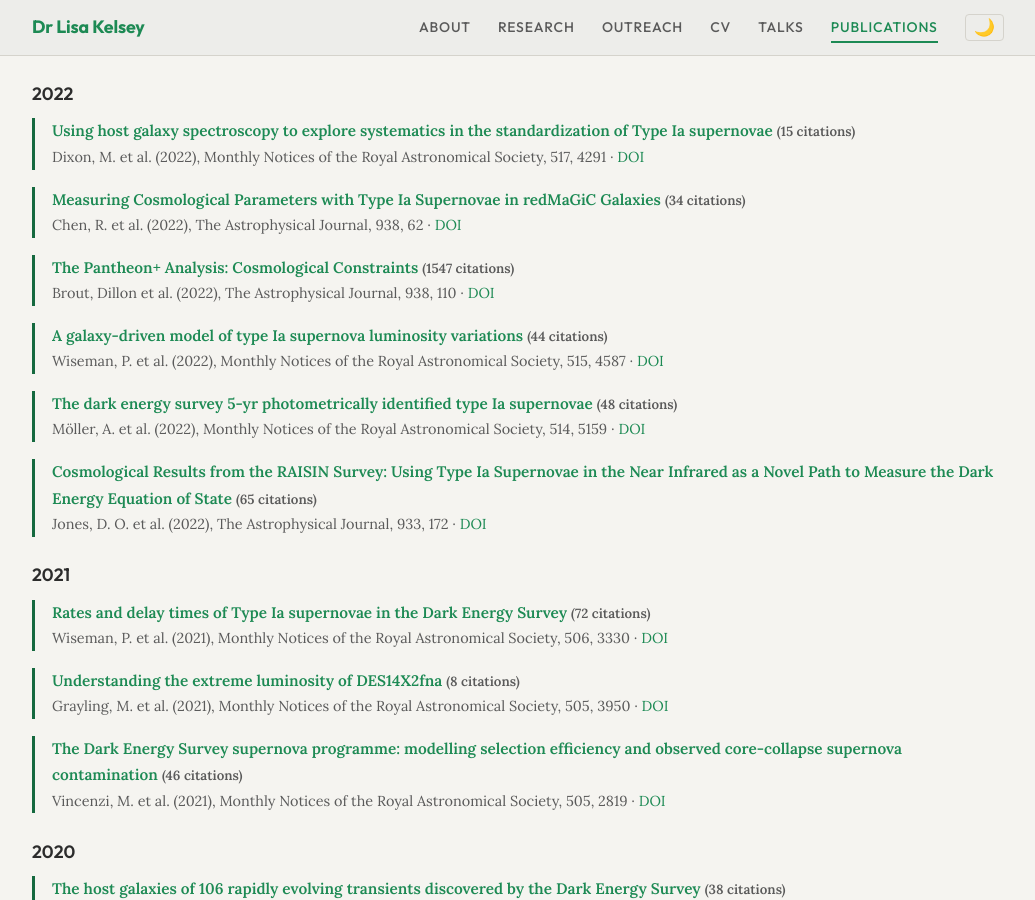
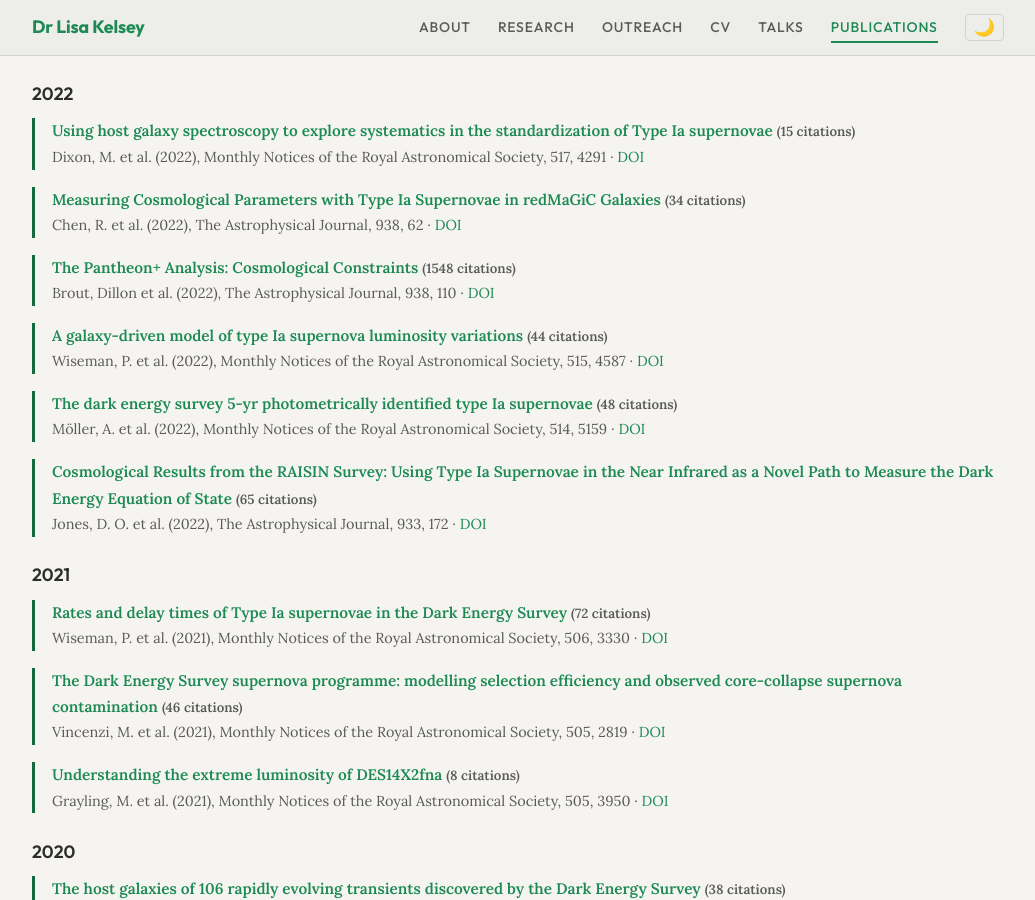
Before and after one commit to LKelsey/LKelsey.github.io, a Jekyll site: the page built from publications.md, in a window 1280 px wide and 900 px high, scrolled down 3073 px. Shown: the whole window, without its empty margins (122-1157 px from the left). Built offline with Jekyll 4.4.1, drawn with Linux system fonts in a browser that asks for light colours; part of the change alters nothing that is shown; some of the changed text lies outside the part shown.

Commit message:
Auto-update publications from ADS

```diff
--- a/_data/publications.yml
+++ b/_data/publications.yml
@@ -1,4 +1,4 @@
-# Auto-generated from ADS library on 2026-08-21 06:33 UTC
+# Auto-generated from ADS library on 2026-08-22 06:27 UTC
 # Do not edit manually
 
 first_author:
@@ -68,7 +68,7 @@ coauthor:
       journal: "Monthly Notices of the Royal Astronomical Society, 548, stag632"
       url: https://ui.adsabs.harvard.edu/abs/2026MNRAS.548ag632P/abstract
       bibcode: "2026MNRAS.548ag632P"
-      citations: 138
+      citations: 139
       doi: https://doi.org/10.1093/mnras/stag632
     - title: "On the origin of the environmental step: A BayeSN view of the ZTF SN Ia DR2"
       authors: "Ginolin, Madeleine et al."
@@ -86,6 +86,14 @@ coauthor:
       bibcode: "2026MNRAS.548f2261K"
       citations: 4
       doi: https://doi.org/10.1093/mnras/staf2261
+    - title: "Searching for outbursts from Symbiotic Binaries in GOTO and ATLAS data"
+      authors: "Ramsay, G. et al."
+      year: 2026
+      journal: "arXiv e-prints, arXiv:2603.06344"
+      url: https://ui.adsabs.harvard.edu/abs/2026arXiv260306344R/abstract
+      bibcode: "2026arXiv260306344R"
+      citations: 0
+      doi: https://doi.org/10.48550/arXiv.2603.06344
     - title: "The Gravitational-wave Optical Transient Observer (GOTO) data pipeline and workflow for transient discovery"
       authors: "Lyman, J. D. et al."
       year: 2026
@@ -94,14 +102,6 @@ coauthor:
       bibcode: "2026arXiv260302330L"
       citations: 5
       doi: https://doi.org/10.48550/arXiv.2603.02330
-    - title: "Searching for outbursts from Symbiotic Binaries in GOTO and ATLAS data"
-      authors: "Ramsay, G. et al."
-      year: 2026
-      journal: "arXiv e-prints, arXiv:2603.06344"
-      url: https://ui.adsabs.harvard.edu/abs/2026arXiv260306344R/abstract
-      bibcode: "2026arXiv260306344R"
-      citations: 0
-      doi: https://doi.org/10.48550/arXiv.2603.06344
     - title: "Archival Gravitational-Wave Optical Transient Observer Photometry and Zwicky Transient Facility Localization of Galactic Novae: Quiescent Constraints and Improved Coordinates"
       authors: "Khamrat, Sutharut et al."
       year: 2026
@@ -300,7 +300,7 @@ coauthor:
       journal: "The Astrophysical Journal, 938, 110"
       url: https://ui.adsabs.harvard.edu/abs/2022ApJ...938..110B/abstract
       bibcode: "2022ApJ...938..110B"
-      citations: 1547
+      citations: 1548
       doi: https://doi.org/10.3847/1538-4357/ac8e04
     - title: "A galaxy-driven model of type Ia supernova luminosity variations"
       authors: "Wiseman, P. et al."
@@ -334,6 +334,14 @@ coauthor:
       bibcode: "2021MNRAS.506.3330W"
       citations: 72
       doi: https://doi.org/10.1093/mnras/stab1943
+    - title: "The Dark Energy Survey supernova programme: modelling selection efficiency and observed core-collapse supernova contamination"
+      authors: "Vincenzi, M. et al."
+      year: 2021
+      journal: "Monthly Notices of the Royal Astronomical Society, 505, 2819"
+      url: https://ui.adsabs.harvard.edu/abs/2021MNRAS.505.2819V/abstract
+      bibcode: "2021MNRAS.505.2819V"
+      citations: 46
+      doi: https://doi.org/10.1093/mnras/stab1353
     - title: "Understanding the extreme luminosity of DES14X2fna"
       authors: "Grayling, M. et al."
       year: 2021
@@ -342,14 +350,6 @@ coauthor:
       bibcode: "2021MNRAS.505.3950G"
       citations: 8
       doi: https://doi.org/10.1093/mnras/stab1478
-    - title: "The Dark Energy Survey supernova programme: modelling selection efficiency and observed core-collapse supernova contamination"
-      authors: "Vincenzi, M. et al."
-      year: 2021
-      journal: "Monthly Notices of the Royal Astronomical Society, 505, 2819"
-      url: https://ui.adsabs.harvard.edu/abs/2021MNRAS.505.2819V/abstract
-      bibcode: "2021MNRAS.505.2819V"
-      citations: 46
-      doi: https://doi.org/10.1093/mnras/stab1353
     - title: "The host galaxies of 106 rapidly evolving transients discovered by the Dark Energy Survey"
       authors: "Wiseman, P. et al."
       year: 2020
```
